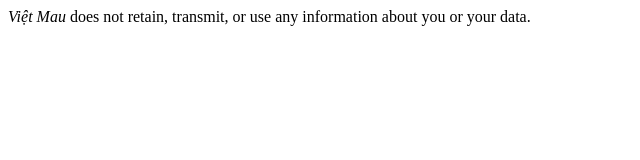
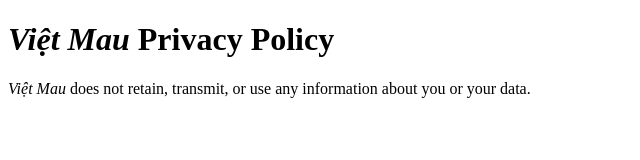
Before and after one commit to cyberbolts/vietmau, a plain HTML site: page privacy.html in a window 1280 px wide. Shown: the whole page, without its empty margins (0-640 px from the left). Drawn offline with Linux system fonts and the light colour scheme.

Commit message:
Adding title to privacy policy

```diff
--- a/privacy.html
+++ b/privacy.html
@@ -6,6 +6,8 @@
 </head>
 
 <body>
+<h1><i>Việt Mau</i> Privacy Policy</h1>
+
 <i>Việt Mau</i> does not retain, transmit, or use any information about you or your data.
 </body>
 
```
